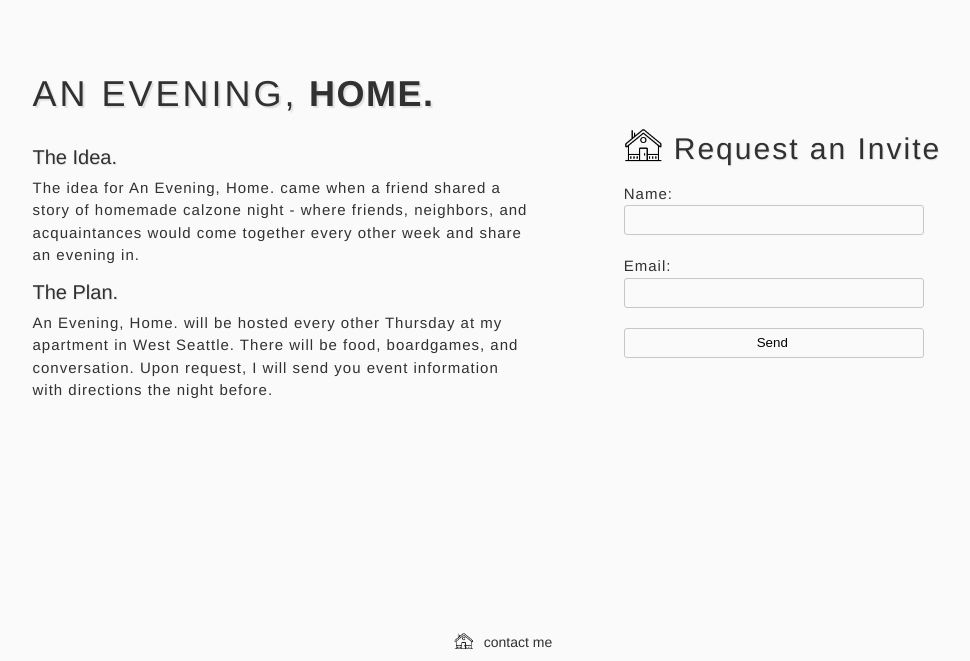
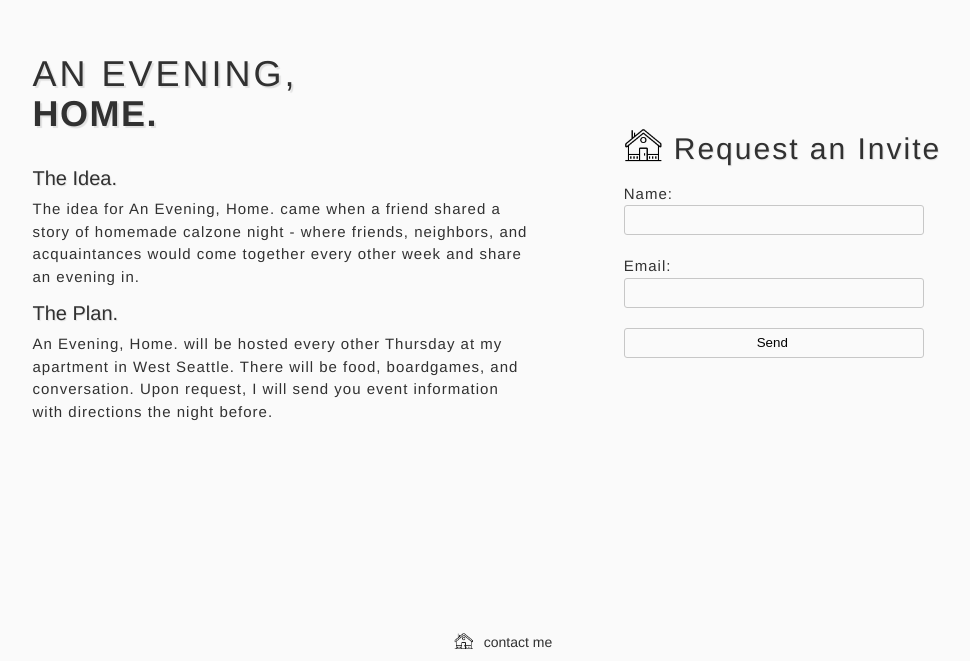
Before and after one commit to Alex-AK/an-evening-home, a plain HTML site: page index.html in a window 1280 px wide. Shown: the part 139-800 px from the top of the page, without its empty margins (145-1115 px from the left). Drawn offline with Linux system fonts and the light colour scheme.

Commit message:
Update styling

```diff
--- a/css/index.css
+++ b/css/index.css
@@ -19,6 +19,7 @@ h1 {
   margin-bottom: 35px;
   text-transform: uppercase;
   letter-spacing: 3px;
+  line-height: 1.1;
   font-weight: 300;
   text-shadow: 2px 2px 1px rgba(0, 0, 0, 0.1);
 }
--- a/index.html
+++ b/index.html
@@ -17,7 +17,7 @@
     <!-- Description Container -->
     <section class="main-container">
       <section class="left-container">
-        <h1>An Evening,<strong> Home.</strong></h1>
+        <h1>An Evening,<br /><strong> Home.</strong></h1>
 
         <section class="description-block">
           <h3>The Idea.</h3>
```
